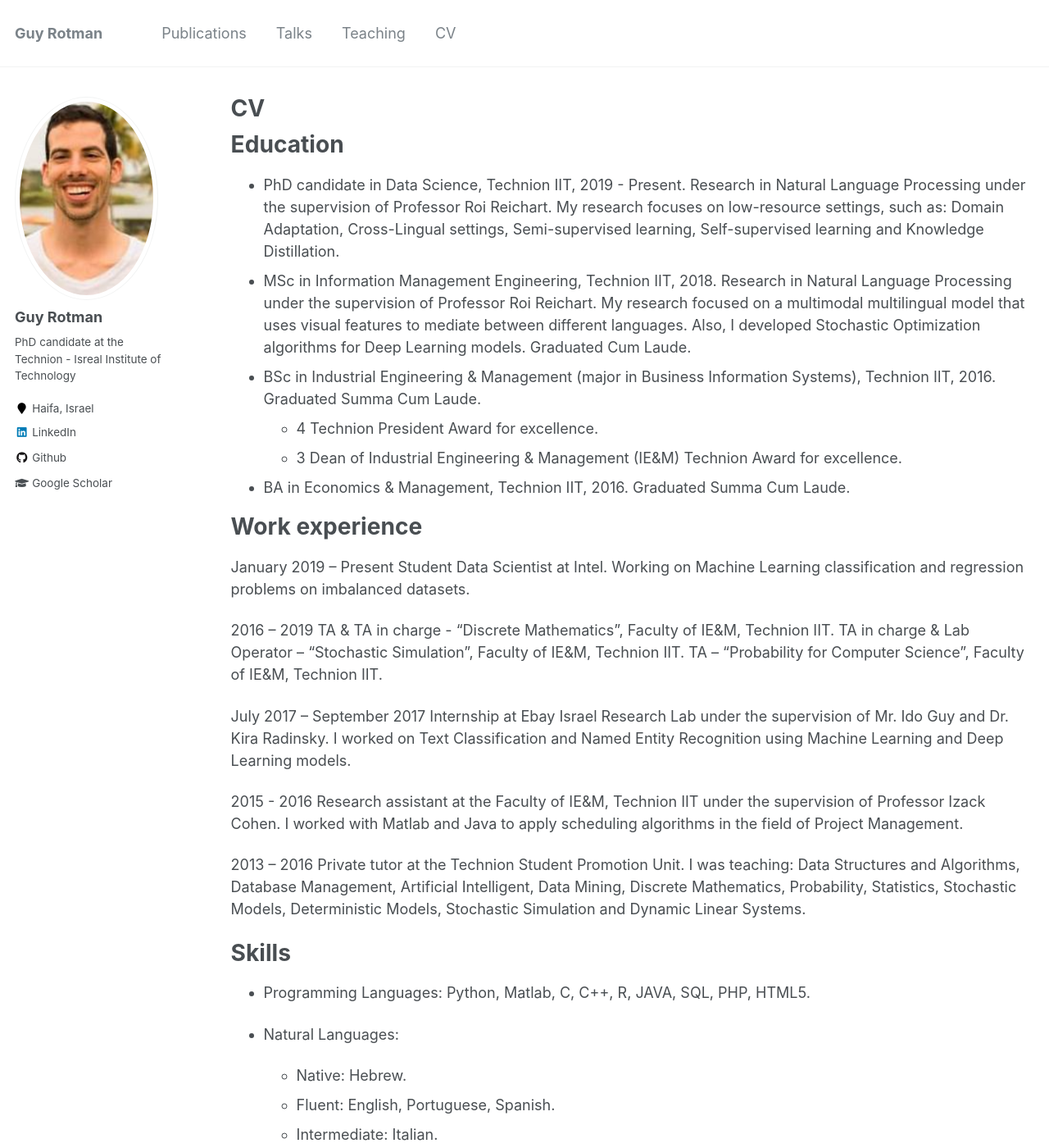
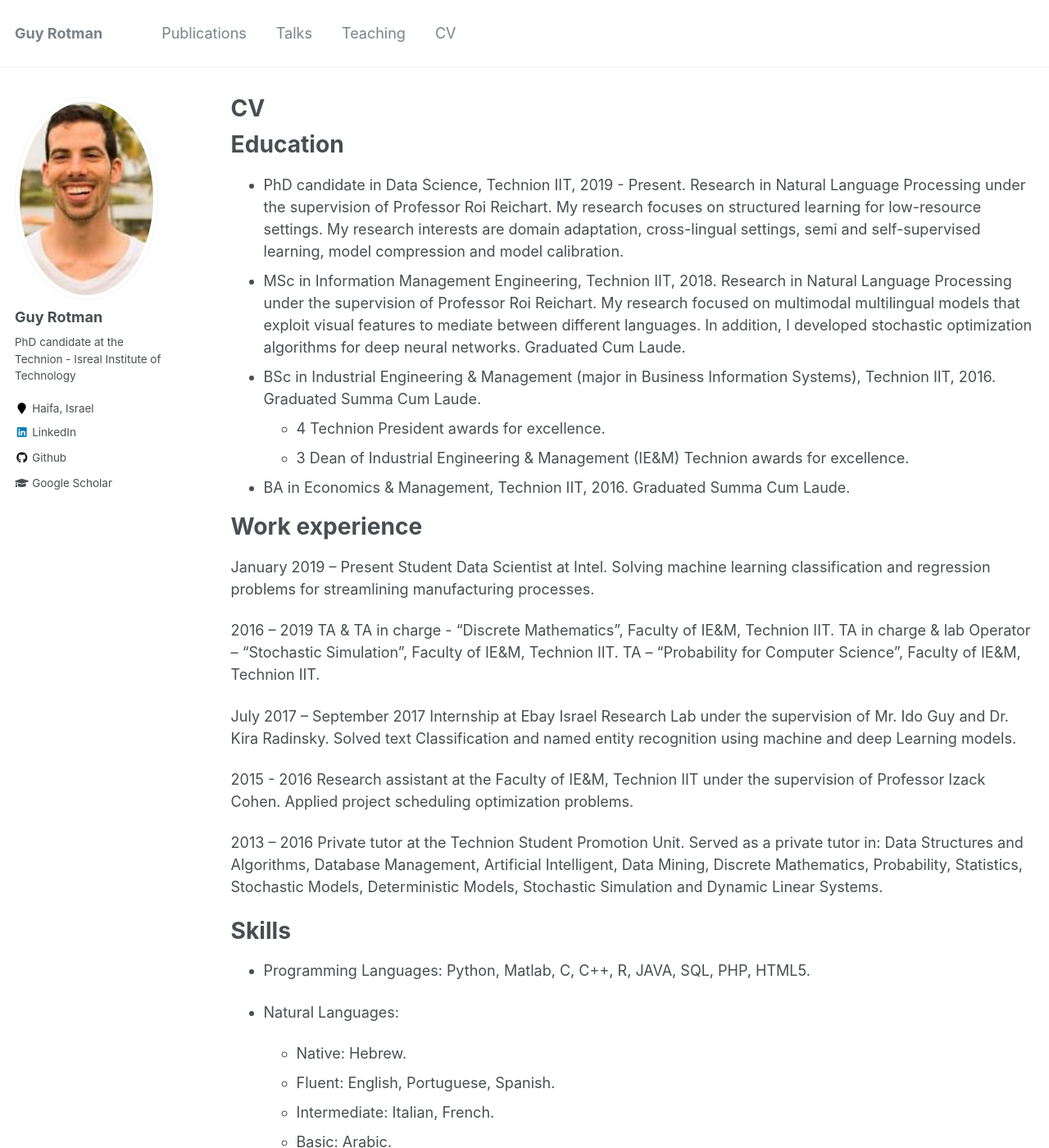
Before and after one commit to rotmanguy/rotmanguy.github.io, a Jekyll site: the page built from _pages/cv.md, in a window 1280 px wide and 1400 px high. Shown: the whole window at 82% size. Built offline with Jekyll 4.4.1, drawn with Linux system fonts in a browser that asks for light colours.

Commit message:
Update cv.md

```diff
--- a/_pages/cv.md
+++ b/_pages/cv.md
@@ -11,31 +11,31 @@ redirect_from:
 
 Education
 ======
-* PhD candidate in Data Science, Technion IIT, 2019 - Present. Research in Natural Language Processing under the supervision of Professor Roi Reichart. My research focuses on low-resource settings, such as: Domain Adaptation, Cross-Lingual settings, Semi-supervised learning, Self-supervised learning and Knowledge Distillation.
-* MSc in Information Management Engineering, Technion IIT, 2018. Research in Natural Language Processing under the supervision of Professor Roi Reichart. My research focused on a multimodal multilingual model that uses visual features to mediate between different languages. Also, I developed Stochastic Optimization algorithms for Deep Learning models. Graduated Cum Laude.
+* PhD candidate in Data Science, Technion IIT, 2019 - Present. Research in Natural Language Processing under the supervision of Professor Roi Reichart. My research focuses on structured learning for low-resource settings. My research interests are domain adaptation, cross-lingual settings, semi and self-supervised learning, model compression and model calibration.
+* MSc in Information Management Engineering, Technion IIT, 2018. Research in Natural Language Processing under the supervision of Professor Roi Reichart. My research focused on multimodal multilingual models that exploit visual features to mediate between different languages. In addition, I developed stochastic optimization algorithms for deep neural networks. Graduated Cum Laude.
 * BSc in Industrial Engineering & Management (major in Business Information Systems), Technion IIT, 2016. Graduated Summa Cum Laude.
-  * 4 Technion President Award for excellence.
-  * 3 Dean of Industrial Engineering & Management (IE&M) Technion Award for excellence.
+  * 4 Technion President awards for excellence.
+  * 3 Dean of Industrial Engineering & Management (IE&M) Technion awards for excellence.
 * BA in Economics & Management, Technion IIT, 2016. Graduated Summa Cum Laude.
 
 Work experience
 ======
 January 2019 – Present
-Student Data Scientist at Intel. Working on Machine Learning classification and regression problems on imbalanced datasets.
+Student Data Scientist at Intel. Solving machine learning classification and regression problems for streamlining manufacturing processes.
 
 2016 – 2019
 TA & TA in charge - "Discrete Mathematics", Faculty of IE&M, Technion IIT.
-TA in charge & Lab Operator – "Stochastic Simulation", Faculty of IE&M, Technion IIT.
+TA in charge & lab Operator – "Stochastic Simulation", Faculty of IE&M, Technion IIT.
 TA – "Probability for Computer Science", Faculty of IE&M, Technion IIT.
 
 July 2017 – September 2017
-Internship at Ebay Israel Research Lab under the supervision of Mr. Ido Guy and Dr. Kira Radinsky. I worked on Text Classification and Named Entity Recognition using Machine Learning and Deep Learning models.
+Internship at Ebay Israel Research Lab under the supervision of Mr. Ido Guy and Dr. Kira Radinsky. Solved text Classification and named entity recognition using machine and deep Learning models.
 
 2015 - 2016
-Research assistant at the Faculty of IE&M, Technion IIT under the supervision of Professor Izack Cohen. I worked with Matlab and Java to apply scheduling algorithms in the field of Project Management.
+Research assistant at the Faculty of IE&M, Technion IIT under the supervision of Professor Izack Cohen. Applied project scheduling optimization problems.
 
 2013 – 2016
-Private tutor at the Technion Student Promotion Unit. I was teaching: Data Structures and Algorithms, Database Management, Artificial Intelligent, Data Mining, Discrete Mathematics, Probability, Statistics, Stochastic Models, Deterministic Models, Stochastic Simulation and Dynamic Linear Systems.
+Private tutor at the Technion Student Promotion Unit. Served as a private tutor in: Data Structures and Algorithms, Database Management, Artificial Intelligent, Data Mining, Discrete Mathematics, Probability, Statistics, Stochastic Models, Deterministic Models, Stochastic Simulation and Dynamic Linear Systems.
 
 Skills
 ======
@@ -44,7 +44,7 @@ Skills
 * Natural Languages:
   * Native: Hebrew.
   * Fluent: English, Portuguese, Spanish.
-  * Intermediate: Italian.
+  * Intermediate: Italian, French.
   * Basic: Arabic.
 
 Publications
```
